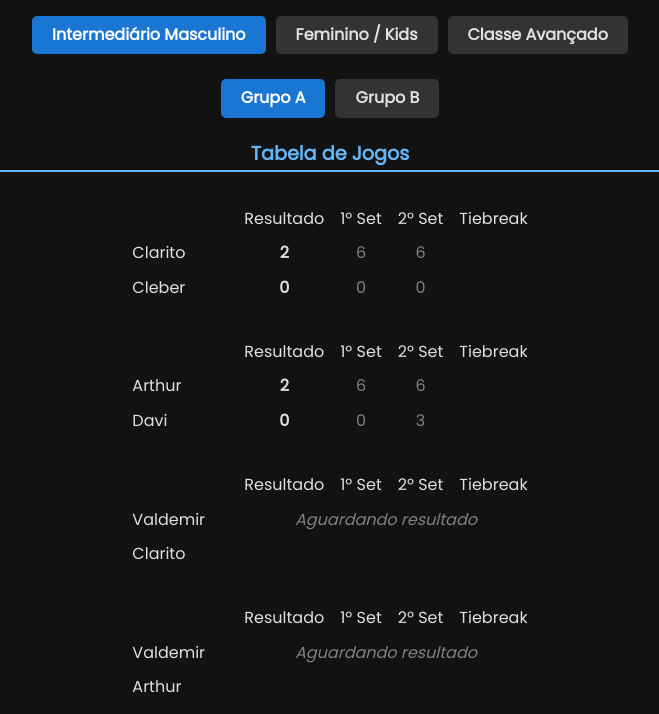
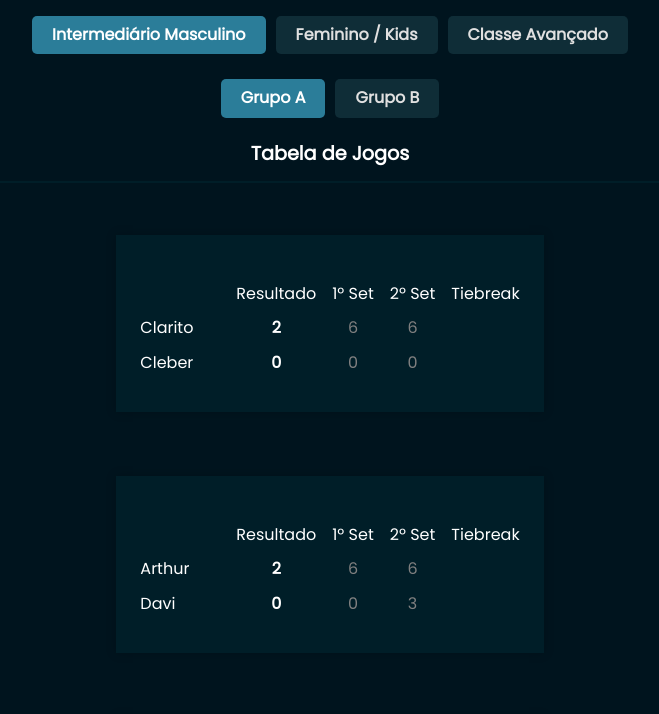
Before and after one commit to TorneiosPrimor/Tenis2025, a plain HTML site: page index.html in a window 1280 px wide. Shown: the part 134-848 px from the top of the page, without its empty margins (310-969 px from the left). Drawn offline with Linux system fonts and the light colour scheme.

Commit message:
Update style.css

```diff
--- a/assets/css/style.css
+++ b/assets/css/style.css
@@ -1,13 +1,78 @@
+:root {
+  --color-1: #000;
+  --color-2: #FFF;
+  --color-3: #010a0f;
+  --color-4: #00141e;
+  --color-5: #001e28;
+  --color-6: #0f2d37;
+  --color-7: #2b7d99;
+
+  /* .5rem = 8px | 1rem = 16px */
+  --font-0: 'EA-Sports', sans-serif;
+  --font-1: 'Poppins', sans-serif;
+  --font-2: 'Times New Roman', Times, serif;
+  --biggest-font-size: 3rem;
+  --h1-font-size: 1.5rem;
+  --h2-font-size: 1.25rem;
+  --h3-font-size: 1rem;
+  --normal-font-size: .938rem;
+  --small-font-size: .813rem;
+
+  /* Font weight */
+  --font-regular: 400;
+  --font-medium: 500;
+  --font-semi-bold: 600;
+
+  /* Z-Index */
+  --z-tooltip: 10;
+  --z-fixed: 100;
+  --z-fixed2: 101;
+
+  /* Bordas */
+  --border-min: .5rem;
+  --border-max: 1rem;
+  --border-button: 4rem;
+  --padding-button: .5rem 1rem;
+
+  /* Sombras */
+  --shadow-none: 0 0 0 black;
+  --shadow-0: 0 0 10px rgb(0, 0, 0, .2);
+  --shadow-1: 0px 0px .4rem rgb(192, 147, 117, .8);
+}
+/* Responsive typography */
+@media screen and (min-width: 1199.98px){
+  :root{
+    --biggest-font-size: 4.5rem;
+    --h1-font-size: 2.25rem;
+    --h2-font-size: 1.5rem;
+    --h3-font-size: 1.25rem;
+    --normal-font-size: 1rem;
+    --small-font-size: .875rem;
+  }
+}
 @font-face {
   font-family: Poppins;
   src: url(../../fonts/Poppins-Regular.woff) format('truetype');
+}
+@font-face {
+  font-family: EA-Sports;
+  src: url(../../fonts/EA-Sports.woff) format('truetype');
+}
+* {
+  /* border: 1px solid red; */
+  margin: 0;
+  padding: 0;
+  box-sizing: border-box;
+}
+html {
+  scroll-behavior: smooth;
 }
 
 body {
   font-family: Poppins, sans-serif;
   margin: 20px;
-  background-color: #121212;
-  color: #e0e0e0;
+  background-color: var(--color-4);
+  color: var(--color-2);
 }
 
 header {
@@ -25,17 +90,17 @@ header img {
 h1 {
   text-align: center;
   margin-bottom: 30px;
-  color: #ffffff;
+  color: var(--color-2);
 }
 
 h3 {
   text-align: center;
   margin: 20px 0 10px 0;
-  color: #64b5f6;
+  color: var(--color-2);
   font-weight: bold;
   font-size: 1.2rem;
-  border-bottom: 2px solid #64b5f6;
-  padding-bottom: 5px;
+  border-bottom: 2px solid var(--color-5);
+  padding-bottom: 1rem;
   max-width: 900px;
   margin-left: auto;
   margin-right: auto;
@@ -49,7 +114,7 @@ h3 {
 }
 
 .tab-button, .sub-tab-button {
-  background-color: #333;
+  background-color: var(--color-6);
   border: none;
   padding: 10px 20px;
   margin: 5px;
@@ -65,7 +130,7 @@ h3 {
 }
 
 .tab-button.active, .sub-tab-button.active {
-  background-color: #1976d2;
+  background-color: var(--color-7);
   color: white;
 }
 
@@ -77,11 +142,20 @@ h3 {
   display: block;
 }
 
+.resultado{
+  background: var(--color-5);
+  margin: 2rem 10px;
+  padding: 2rem 1rem;
+  box-shadow: var(--shadow-0);
+}
+.ultimoJogo{
+  padding: 2rem 1rem;
+  border-bottom: none;
+}
 .resultado table{
   /* max-width: 30rem; */
   border: none;
   border-collapse: collapse;
-  margin-bottom: 20px;
 }
 .resultado tr{
   border: none;
```
